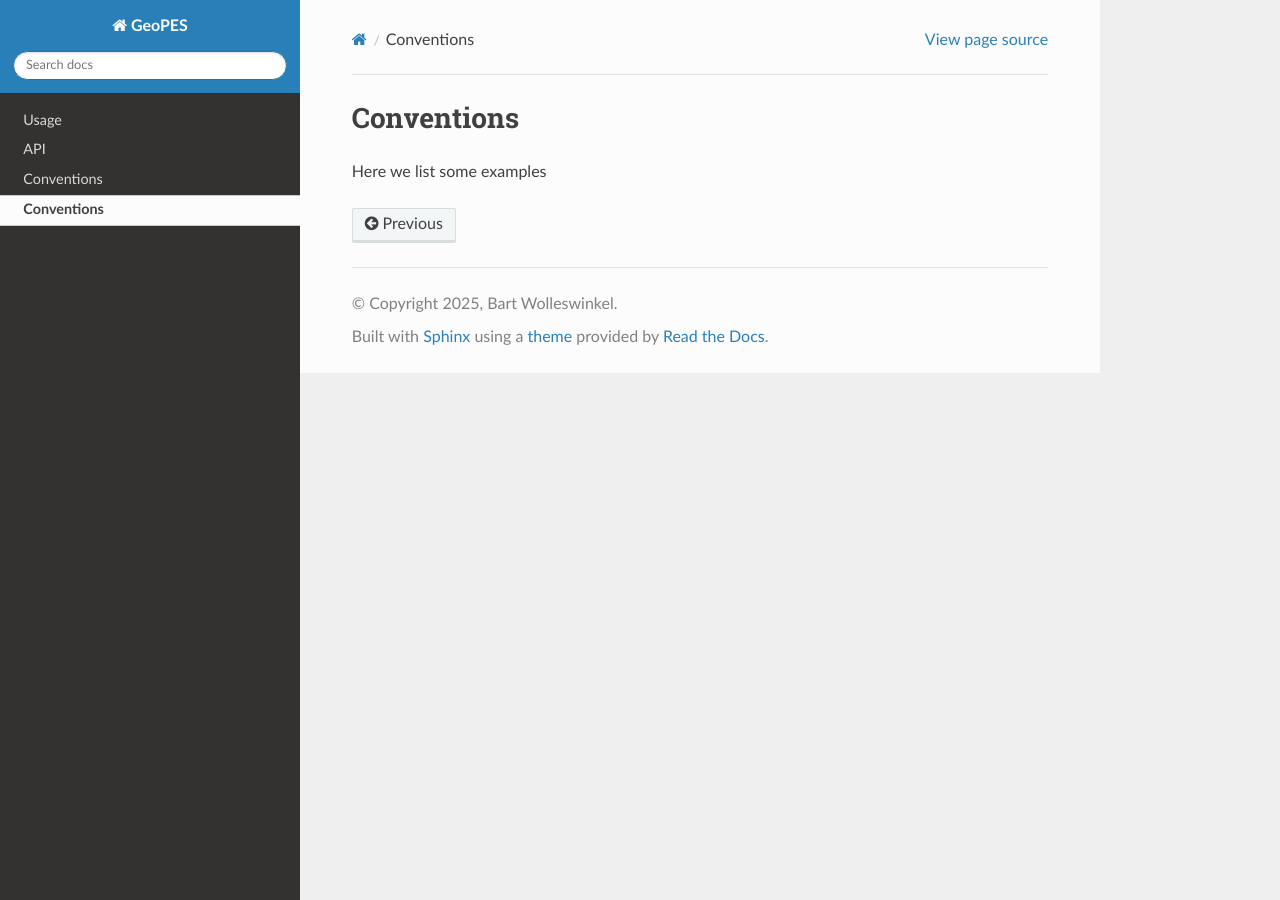
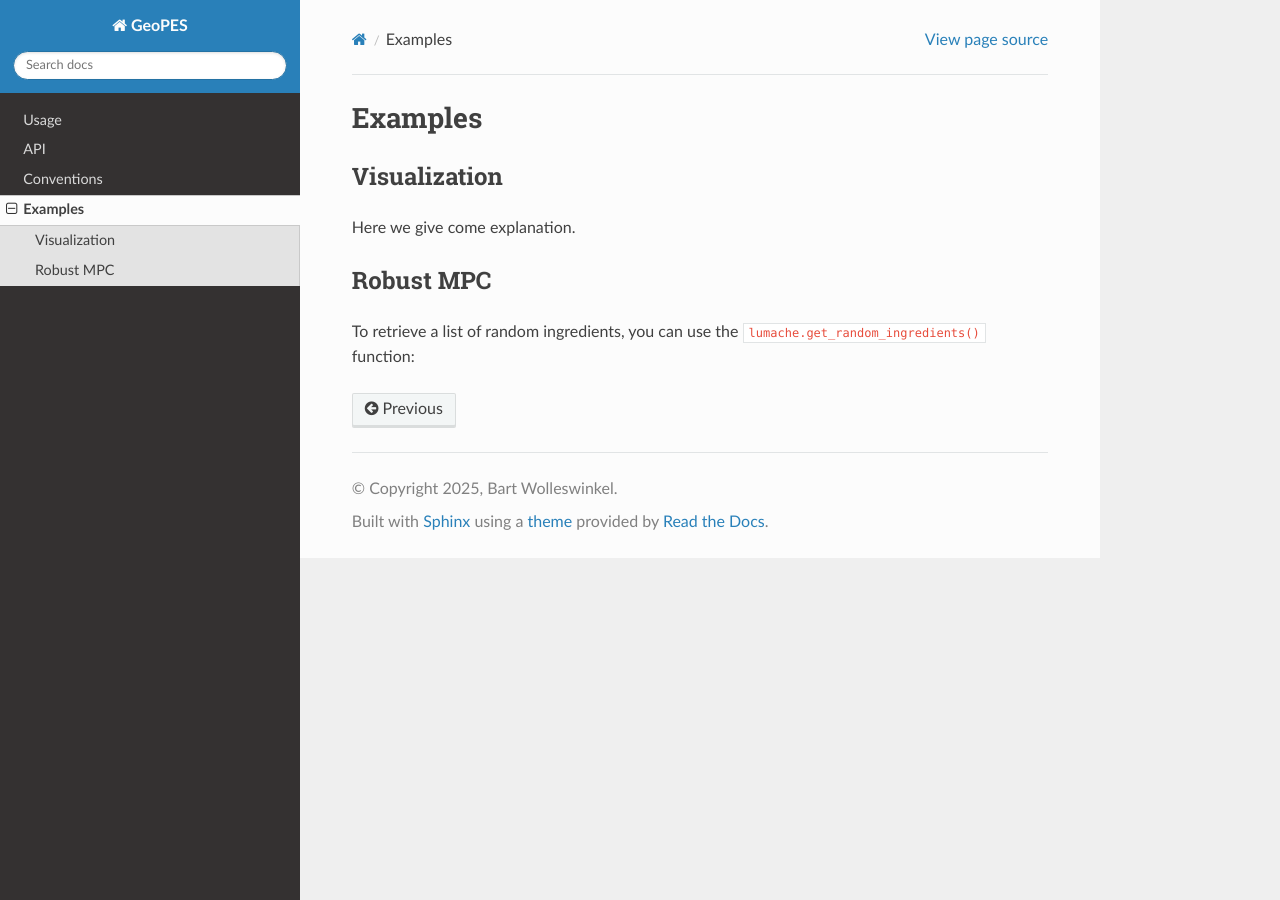
Before and after one commit to bwolleswinkel/geopes, a Sphinx documentation site: the page built from docs/source/examples.rst, in a window 1280 px wide. Built offline with Sphinx 7.4.7 and the Read the Docs theme 3.1.0, drawn with Linux system fonts in a browser that asks for light colours; pages that are not in the unit, such as notebooks, are missing from menus.

Commit message:
Changed code from :code:`  ` to `    `, hopefully added subcategories for example

```diff
--- a/docs/source/control.rst
+++ /dev/null
@@ -1,4 +0,0 @@
-Control
-===========
-
-Here we list control applications.
--- a/docs/source/conventions.rst
+++ b/docs/source/conventions.rst
@@ -1,7 +1,7 @@
 Conventions
 ===========
 
-Just like many other packages, GeoPES uses some conventions. We stick to the conventions from Numpy, which uses **row-major ordering**. This means that, e.g., a list of vertices :code:`verts` with :math:`m` vertices :math:`\mathbf{x} \in \mathbb{R}^{n}` will be a Numpy array such that :code:`verts.shape == (m, n)`. This is so we can use the following idiom::
+Just like many other packages, GeoPES uses some conventions. We stick to the conventions from Numpy, which uses **row-major ordering**. This means that, e.g., a list of vertices ``verts`` with :math:`m` vertices :math:`\mathbf{x} \in \mathbb{R}^{n}` will be a Numpy array such that ``verts.shape == (m, n)``. This is so we can use the following idiom::
 
    for vert in poly.verts:
       print(vert)
--- a/docs/source/examples.rst
+++ b/docs/source/examples.rst
@@ -1,4 +1,15 @@
-Conventions
-===========
+Examples
+========
 
-Here we list some examples
+.. _visualization:
+
+Visualization
+-------------
+
+Here we give come explanation.
+
+Robust MPC
+----------
+
+To retrieve a list of random ingredients,
+you can use the ``lumache.get_random_ingredients()`` function:
--- a/docs/source/index.rst
+++ b/docs/source/index.rst
@@ -48,4 +48,3 @@ Contents
    api
    conventions
    examples
-      control
```
